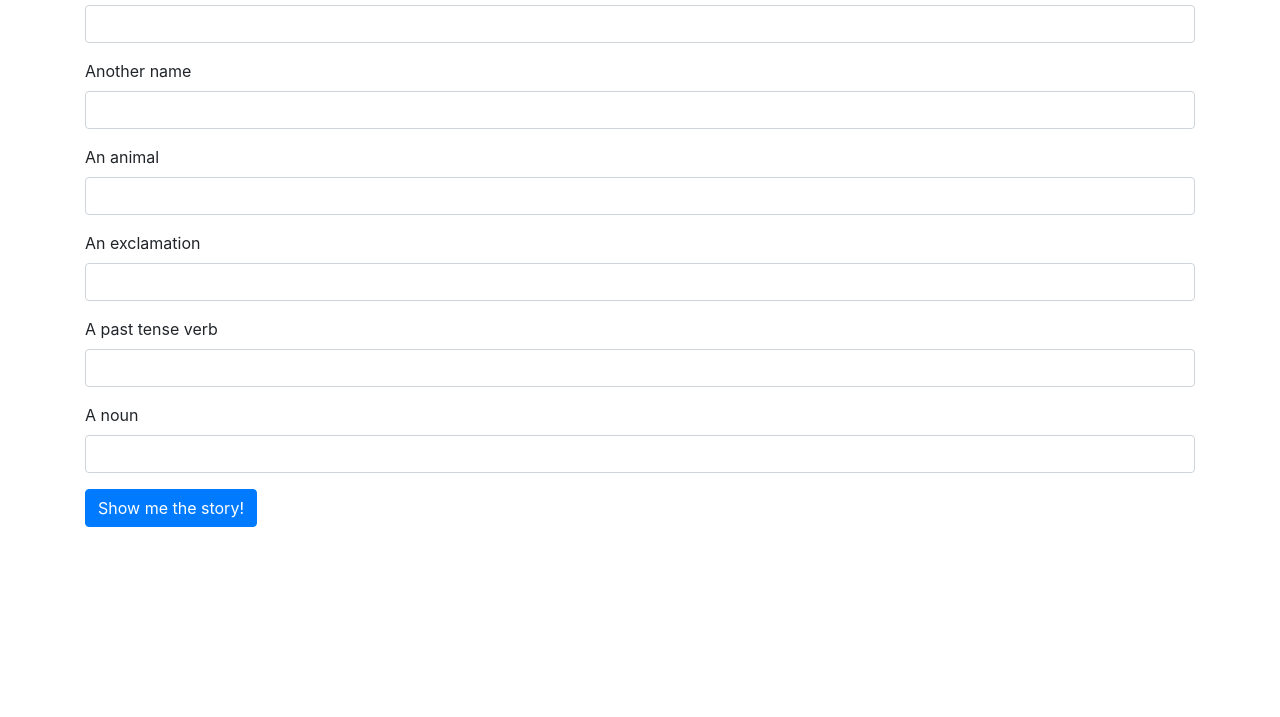
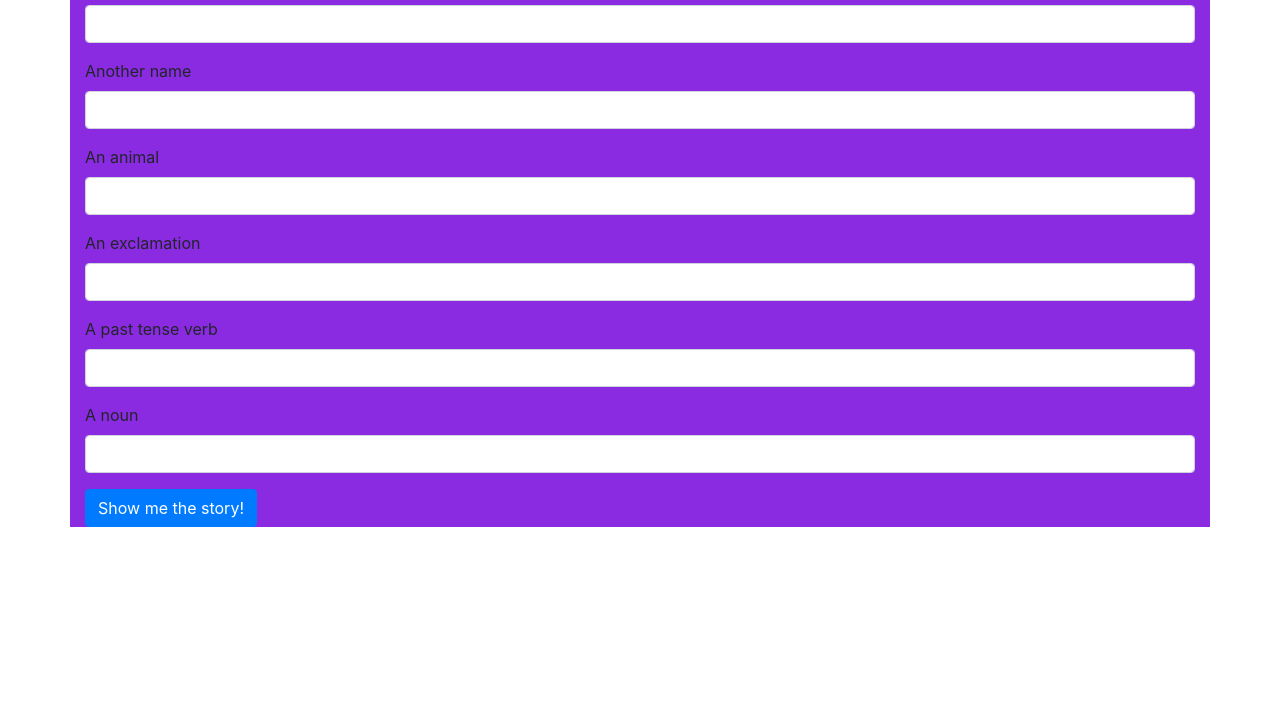
Before and after one commit to Samwelrangili/Story, a plain HTML site: page index.html in a window 1280 px wide. Shown: the part 83-800 px from the top of the page. Drawn offline with Linux system fonts and the light colour scheme.

Commit message:
made changes in the project

```diff
--- a/css/styles.css
+++ b/css/styles.css
@@ -1,3 +1,6 @@
 #story {
     display: none;
   }
+  .container{
+    background-color: blueviolet;
+  }
```
